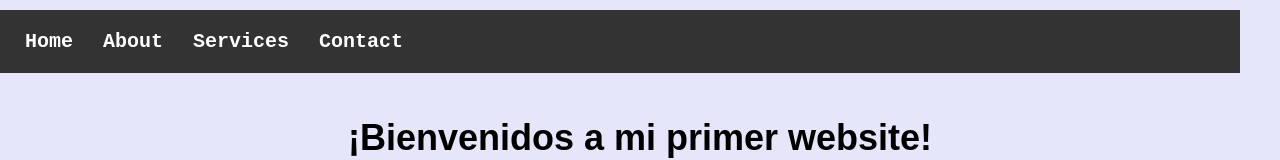
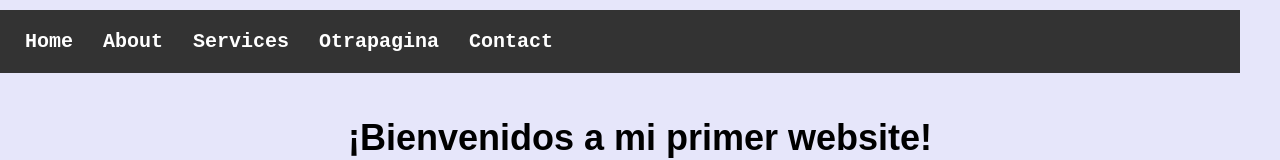
Before and after one commit to Vickita04/mirepositorioremoto, a plain HTML site: page index.html in a window 1280 px wide. Shown: the top 160 px of the page. Drawn offline with Linux system fonts and the light colour scheme.

Commit message:
Agregamos una nueva opción al navbar

```diff
--- a/index.html
+++ b/index.html
@@ -18,6 +18,7 @@
                             <li><a href="index.html">Home</a></li>
                             <li><a href="about.html">About</a></li>
                             <li><a href="services.html">Services</a></li>
+                            <li><a href="Otrapagina.html">Otrapagina</a></li>
                             <li><a href="contact.html">Contact</a></li>
                         </ul>
                     </nav>
```
